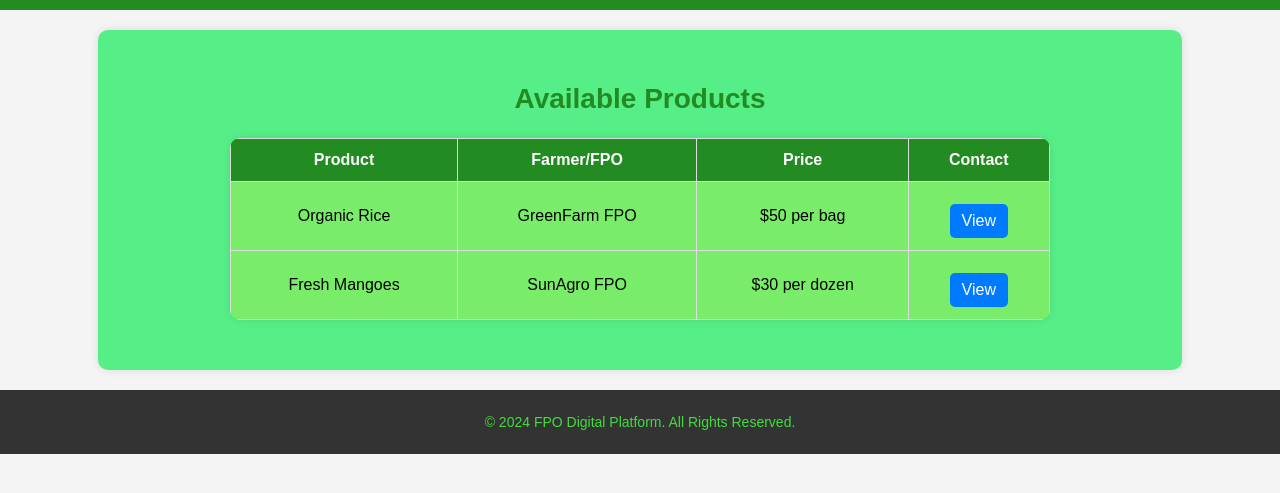
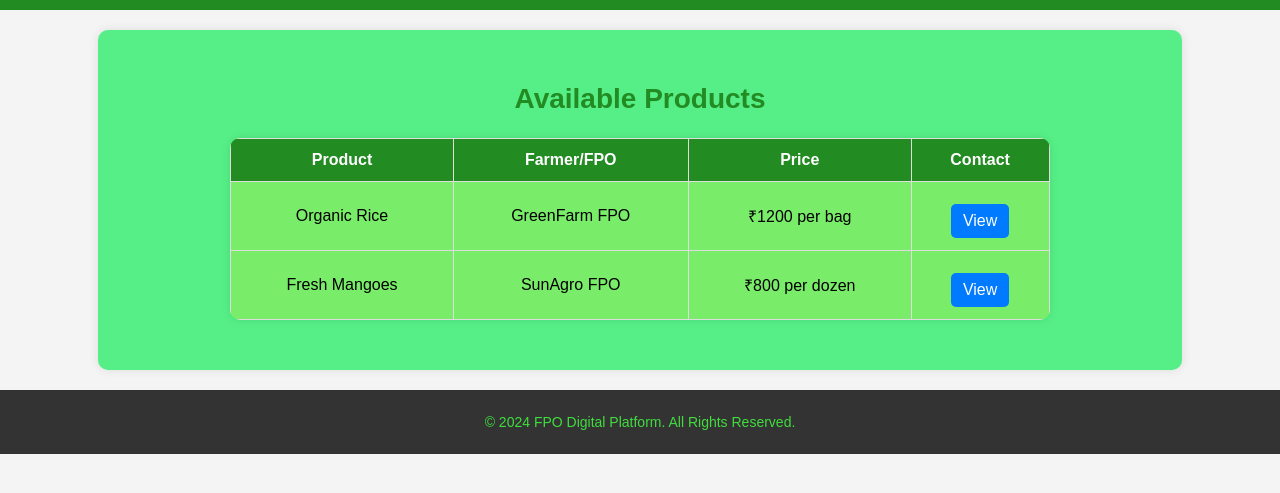
Before and after one commit to pramathkaranth/FPO, a plain HTML site: page FPO-Website/market.html in a window 1280 px wide. Shown: the part 145-638 px from the top of the page. Drawn offline with Linux system fonts and the light colour scheme.

Commit message:
Update market.html

```diff
--- a/FPO-Website/market.html
+++ b/FPO-Website/market.html
@@ -34,13 +34,13 @@
             <tr>
                 <td>Organic Rice</td>
                 <td>GreenFarm FPO</td>
-                <td>$50 per bag</td>
+                <td>₹1200 per bag</td>
                 <td><button onclick="alert('Contact: +91 9876543210')">View</button></td>
             </tr>
             <tr>
                 <td>Fresh Mangoes</td>
                 <td>SunAgro FPO</td>
-                <td>$30 per dozen</td>
+                <td>₹800 per dozen</td>
                 <td><button onclick="alert('Contact: +91 9988776655')">View</button></td>
             </tr>
         </table>
```
